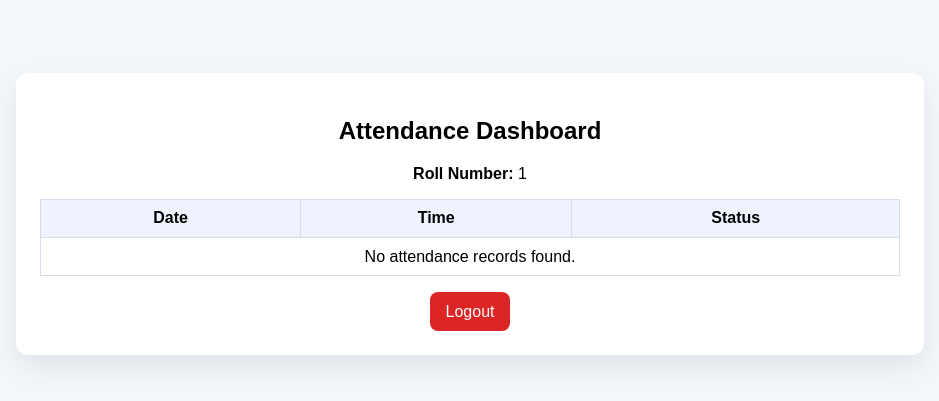
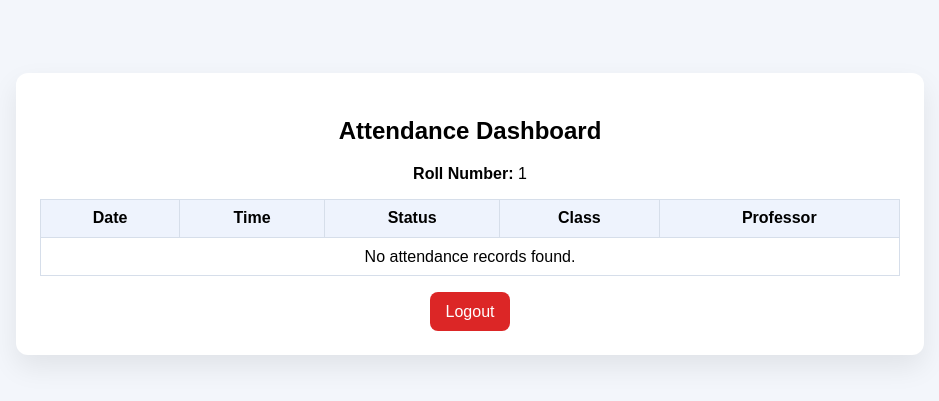
Before and after one commit to NAMANPHOGAT/Face-Recognition-Attendance-System, a Flask app: page /student/dashboard in a window 1280 px wide. Shown: the part 186-587 px from the top of the page, without its empty margins (170-1109 px from the left). Run offline with Flask 3, Linux system fonts and the light colour scheme; the visitor is signed in with stand-in values (Sample User, id 1).

Commit message:
Add class and professor fields to attendance records

```diff
--- a/app.py
+++ b/app.py
@@ -33,7 +33,9 @@ GMAIL_APP_PASSWORD = os.environ.get("GMAIL_APP_PASSWORD", "")
 
 ADMIN_HEADERS = ["Employee ID", "OTP Receiver Email"]
 STUDENT_HEADERS = ["Roll No", "Name", "Email"]
-ATTENDANCE_HEADERS = ["Roll No", "Name", "Date", "Time", "Status"]
+ATTENDANCE_HEADERS = ["Roll No", "Name", "Date", "Time", "Status", "Class", "Professor"]
+DEFAULT_CLASS_NAME = "Computer Vision"
+DEFAULT_PROFESSOR_NAME = "Prof. Aman"
 OTP_EXPIRY_MINUTES = 5
 
 
@@ -120,9 +122,17 @@ def ensure_workbook() -> None:
         attendance_ws = wb.create_sheet("Attendance")
         attendance_ws.append(ATTENDANCE_HEADERS)
         needs_save = True
-    elif attendance_ws.title != "Attendance":
-        attendance_ws.title = "Attendance"
-        needs_save = True
+    else:
+        if attendance_ws.title != "Attendance":
+            attendance_ws.title = "Attendance"
+            needs_save = True
+        attendance_header = [_normalize_header(v) for v in [cell.value for cell in attendance_ws[1]]]
+        if len(attendance_header) < 6:
+            attendance_ws.cell(row=1, column=6, value="Class")
+            needs_save = True
+        if len(attendance_header) < 7:
+            attendance_ws.cell(row=1, column=7, value="Professor")
+            needs_save = True
 
     # Seed one example attendance row for roll 101 so dashboard can be verified quickly.
     has_roll_101 = False
@@ -131,7 +141,7 @@ def ensure_workbook() -> None:
             has_roll_101 = True
             break
     if not has_roll_101:
-        attendance_ws.append(["101", "Student One", "2026-01-01", "09:00:00", "Present"])
+        attendance_ws.append(["101", "Student One", "2026-01-01", "09:00:00", "Present", DEFAULT_CLASS_NAME, DEFAULT_PROFESSOR_NAME])
         needs_save = True
 
     if wb.active.title not in {"Admin", "Students", "Attendance"}:
@@ -215,6 +225,8 @@ def get_attendance_for_roll(roll: str) -> list[dict[str, str]]:
             "date": _format_excel_date(row[2]),
             "time": _format_excel_time(row[3]),
             "status": str(row[4]).strip() if row[4] is not None else "",
+            "class_name": str(row[5]).strip() if len(row) > 5 and row[5] else DEFAULT_CLASS_NAME,
+            "professor_name": str(row[6]).strip() if len(row) > 6 and row[6] else DEFAULT_PROFESSOR_NAME,
         })
     return records
 
@@ -227,7 +239,7 @@ def mark_attendance(roll: str, name: str) -> dict[str, str]:
 
     wb = _open_workbook(data_only=False)
     ws = wb["Attendance"]
-    ws.append([roll, name, date_str, time_str, "Present"])
+    ws.append([roll, name, date_str, time_str, "Present", DEFAULT_CLASS_NAME, DEFAULT_PROFESSOR_NAME])
     _save_workbook(wb)
 
     return {"roll": roll, "name": name, "date": date_str, "time": time_str}
--- a/templates/student_dashboard.html
+++ b/templates/student_dashboard.html
@@ -16,6 +16,8 @@
                     <th>Date</th>
                     <th>Time</th>
                     <th>Status</th>
+                    <th>Class</th>
+                    <th>Professor</th>
                 </tr>
             </thead>
             <tbody>
@@ -25,10 +27,12 @@
                         <td>{{ row.date }}</td>
                         <td>{{ row.time }}</td>
                         <td>{{ row.status }}</td>
+                        <td>{{ row.class_name }}</td>
+                        <td>{{ row.professor_name }}</td>
                     </tr>
                     {% endfor %}
                 {% else %}
-                    <tr><td colspan="3">No attendance records found.</td></tr>
+                    <tr><td colspan="5">No attendance records found.</td></tr>
                 {% endif %}
             </tbody>
         </table>
```
Also changed, not shown: README.md.
